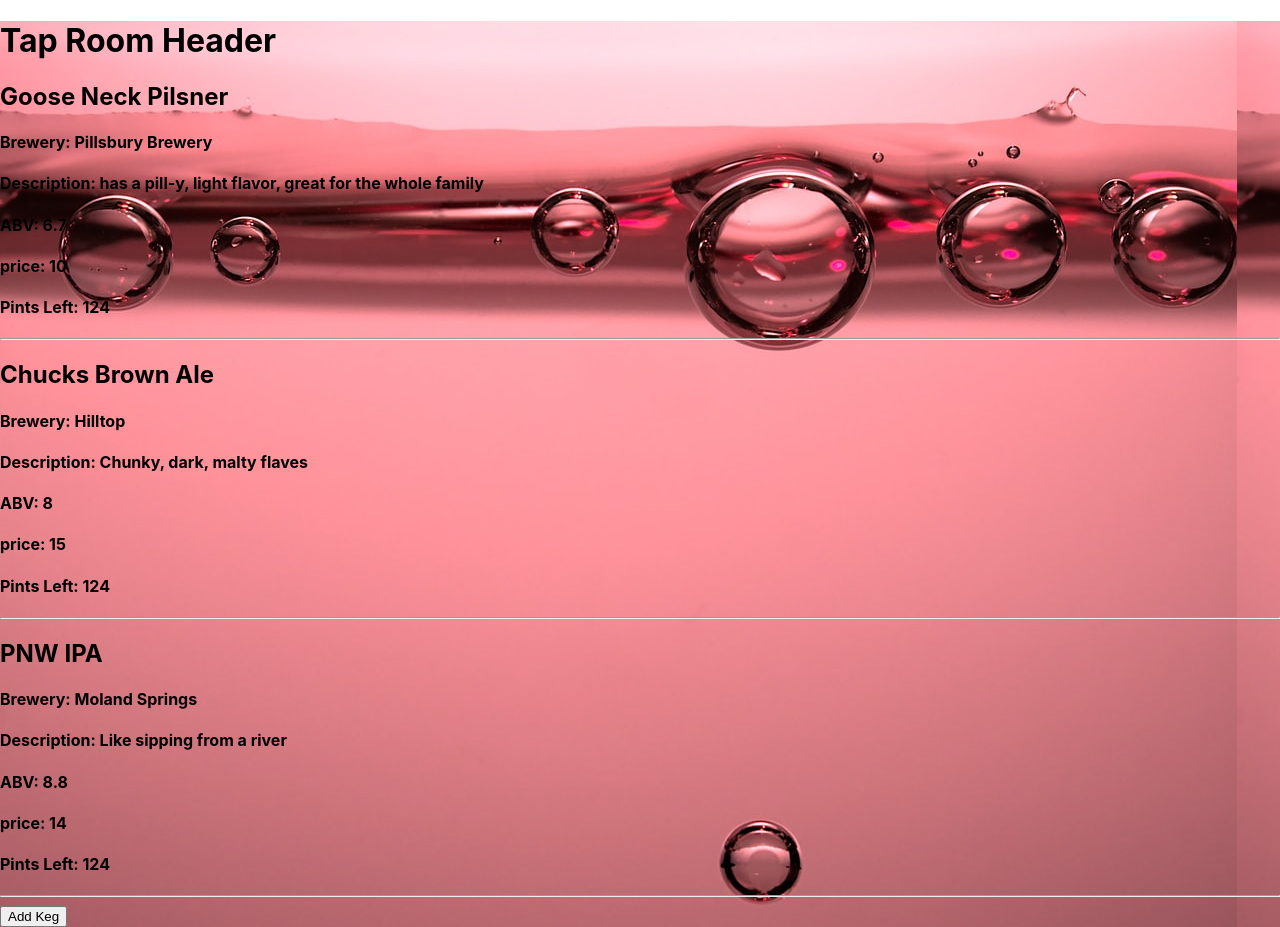
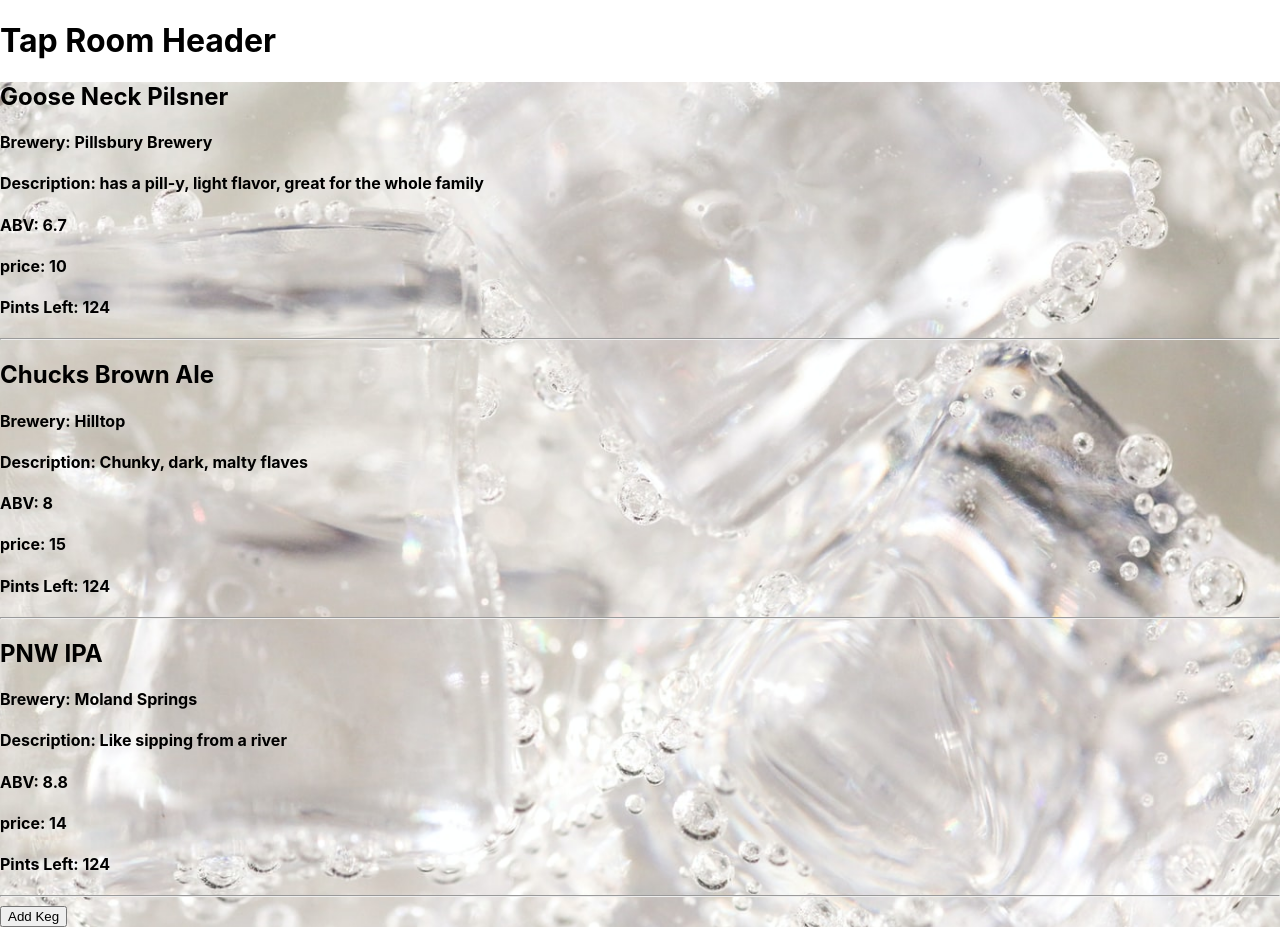
Before and after one commit to jd-fj/Tap-Room, a React (Create React App) app: page / in a window 1280 px wide. Built offline with nearby package versions, Linux system fonts and the light colour scheme.

Commit message:
refactor for clarity and make room for Header

```diff
--- a/src/components/App.js
+++ b/src/components/App.js
@@ -2,16 +2,21 @@
 import Header from "./Header";
 import KegControl from './KegControl';
 import React from 'react';
-import fizz from '../img/fizz.jpeg';
+import fizz2 from '../img/fizz2.jpeg';
 
 export default function App(props) {
   const appStyles = {
-    backgroundImage: `url("${fizz}")`
+    backgroundImage: `url("${fizz2}")`,
+    backgroundRepeat: 'no-repeat',
+    backgroundSize: 'cover'
   }
+
   return (
-    <div style={appStyles}>
-    <Header/>
-    <KegControl/>
-    </div>
+    <>
+      <Header/>
+      <div style={appStyles}>
+        <KegControl/>
+      </div>
+    </>
   );
 }
```
